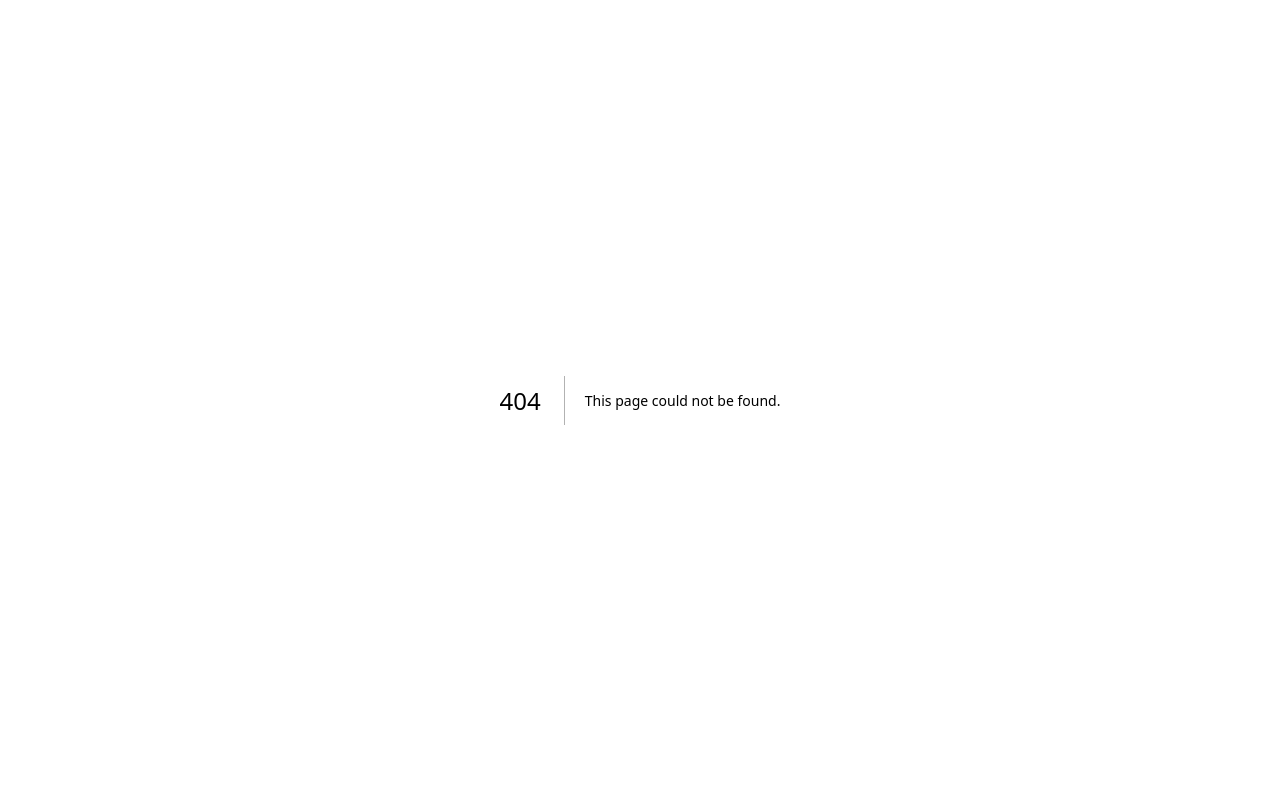
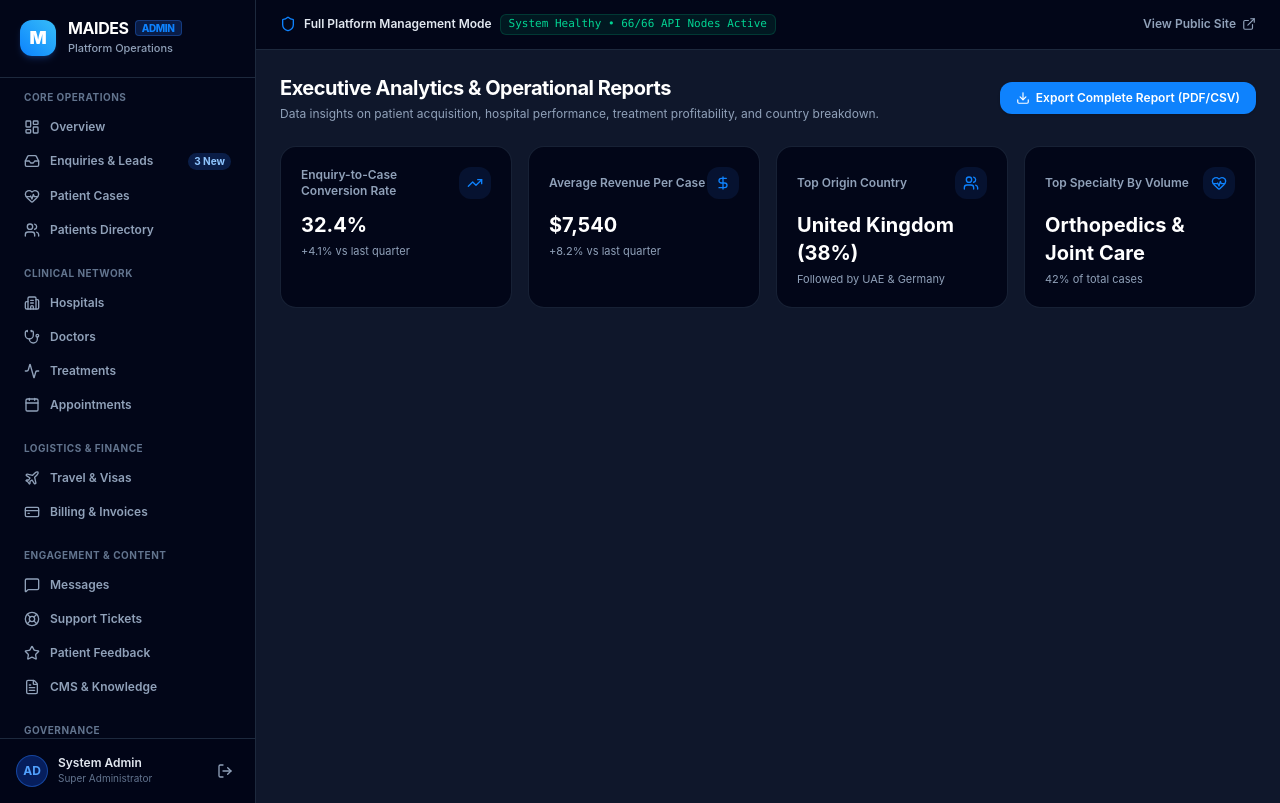
Before and after one commit to aleenashinto/MEDICAL-TOURISM, a Next.js app in the folder vitalis-web/: page /admin/reports in a window 1280 px wide. Before the commit this address had no page. Built offline with nearby package versions, Linux system fonts and the light colour scheme.

Commit message:
feat(reports): add complete admin reports suite and sub-reports (cases, enquiries, financial, patients)

```diff
--- /dev/null
+++ b/vitalis-web/src/app/admin/reports/cases/page.tsx
@@ -0,0 +1,5 @@
+"use client";
+import ReportsPage from "../page";
+export default function CasesReportPage() {
+  return <ReportsPage />;
+}
--- /dev/null
+++ b/vitalis-web/src/app/admin/reports/enquiries/page.tsx
@@ -0,0 +1,5 @@
+"use client";
+import ReportsPage from "../page";
+export default function EnquiriesReportPage() {
+  return <ReportsPage />;
+}
--- /dev/null
+++ b/vitalis-web/src/app/admin/reports/financial/page.tsx
@@ -0,0 +1,5 @@
+"use client";
+import ReportsPage from "../page";
+export default function FinancialReportPage() {
+  return <ReportsPage />;
+}
--- /dev/null
+++ b/vitalis-web/src/app/admin/reports/page.tsx
@@ -0,0 +1,61 @@
+"use client";
+
+import React from "react";
+import {
+  BarChart3,
+  TrendingUp,
+  DollarSign,
+  Users,
+  Inbox,
+  HeartPulse,
+  Building2,
+  Calendar,
+  Download,
+  Filter
+} from "lucide-react";
+
+export default function ReportsPage() {
+  const metrics = [
+    { title: "Enquiry-to-Case Conversion Rate", value: "32.4%", change: "+4.1% vs last quarter", icon: TrendingUp },
+    { title: "Average Revenue Per Case", value: "$7,540", change: "+8.2% vs last quarter", icon: DollarSign },
+    { title: "Top Origin Country", value: "United Kingdom (38%)", change: "Followed by UAE & Germany", icon: Users },
+    { title: "Top Specialty By Volume", value: "Orthopedics & Joint Care", change: "42% of total cases", icon: HeartPulse },
+  ];
+
+  return (
+    <div className="space-y-6">
+      <div className="flex flex-col sm:flex-row sm:items-center justify-between gap-4">
+        <div>
+          <h1 className="text-xl font-bold text-white tracking-tight">
+            Executive Analytics & Operational Reports
+          </h1>
+          <p className="text-xs text-slate-400 mt-1">
+            Data insights on patient acquisition, hospital performance, treatment profitability, and country breakdown.
+          </p>
+        </div>
+        <button className="flex items-center gap-1.5 px-4 py-2 bg-[#0E82FD] hover:bg-blue-600 text-white text-xs font-semibold rounded-xl shadow-sm transition-all">
+          <Download className="w-3.5 h-3.5" />
+          Export Complete Report (PDF/CSV)
+        </button>
+      </div>
+
+      <div className="grid grid-cols-1 sm:grid-cols-2 lg:grid-cols-4 gap-4">
+        {metrics.map((m) => {
+          const Icon = m.icon;
+          return (
+            <div key={m.title} className="bg-slate-950 border border-slate-800/80 p-5 rounded-2xl">
+              <div className="flex items-center justify-between">
+                <span className="text-xs font-semibold text-slate-400">{m.title}</span>
+                <div className="p-2 rounded-xl bg-blue-500/10 text-[#0E82FD]">
+                  <Icon className="w-4 h-4" />
+                </div>
+              </div>
+              <div className="text-xl font-bold text-white mt-3">{m.value}</div>
+              <div className="text-[11px] text-slate-400 mt-1">{m.change}</div>
+            </div>
+          );
+        })}
+      </div>
+    </div>
+  );
+}
--- /dev/null
+++ b/vitalis-web/src/app/admin/reports/patients/page.tsx
@@ -0,0 +1,5 @@
+"use client";
+import ReportsPage from "../page";
+export default function PatientsReportPage() {
+  return <ReportsPage />;
+}
```
